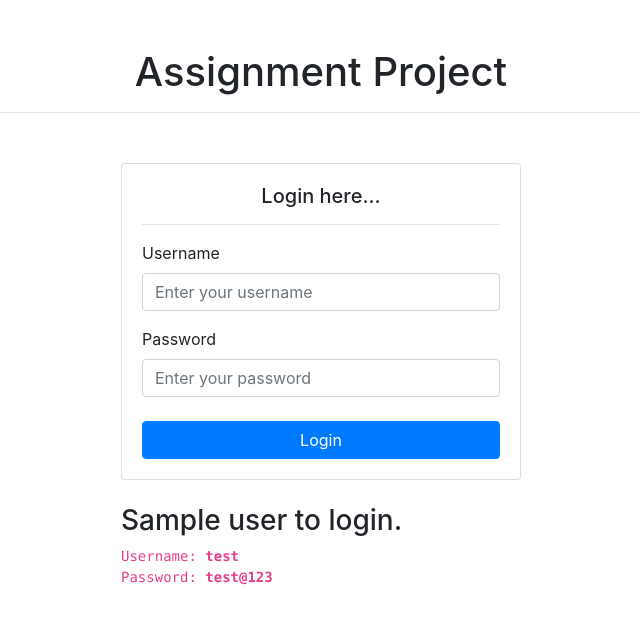
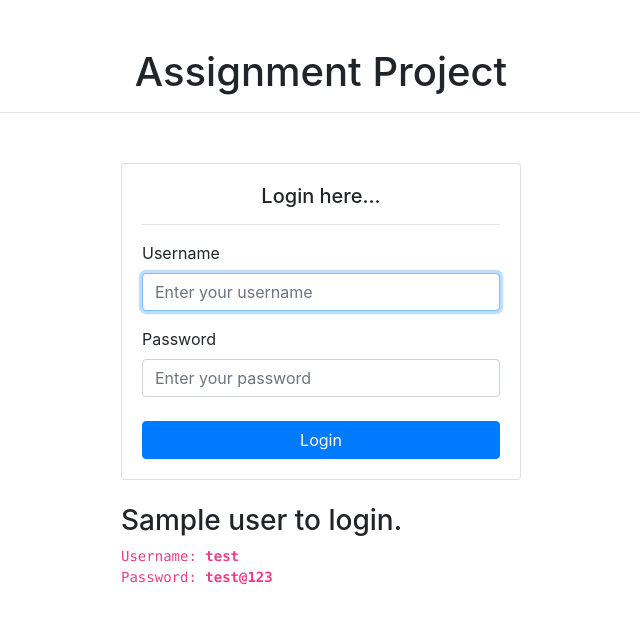
Before and after one commit to webpkm/assignment, an Angular app: page /#/login in a window 1280 px wide. Shown: the top 622 px of the page, without its empty margins (319-959 px from the left). Built offline with nearby package versions, Linux system fonts and the light colour scheme.

Commit message:
Adding the auto focus on username

```diff
--- a/src/app/login/login.component.html
+++ b/src/app/login/login.component.html
@@ -8,7 +8,7 @@
           <label for="username" class="form-label">Username</label>
           <input type="text"
             [ngClass]="{'form-control': true, 'is-invalid': isSubmitted && loginFormGroup.controls['username'].hasError('required')}"
-            id="username" placeholder="Enter your username" formControlName="username" required>
+            id="username" placeholder="Enter your username" formControlName="username" required #username>
           <div class="invalid-feedback mt-2"
             *ngIf="isSubmitted && loginFormGroup.controls['username'].hasError('required')">
             Please enter username.</div>
--- a/src/app/login/login.component.ts
+++ b/src/app/login/login.component.ts
@@ -1,4 +1,4 @@
-import { Component, OnInit } from '@angular/core';
+import { AfterViewInit, Component, ElementRef, OnInit, ViewChild } from '@angular/core';
 import { FormControl, FormGroup, Validators } from '@angular/forms';
 import { Router } from '@angular/router';
 
@@ -11,7 +11,8 @@ const PASSWORD_MAX_LENGH = 20;
   styleUrls: ['./login.component.scss']
 })
 
-export class LoginComponent implements OnInit {
+export class LoginComponent implements OnInit, AfterViewInit {
+  @ViewChild('username') username!: ElementRef<HTMLInputElement>;
   loginFormGroup: FormGroup;
   isSubmitted: boolean = false;
   passwordMinLength: number = PASSWORD_MIN_LENGH;
@@ -46,4 +47,7 @@ export class LoginComponent implements OnInit {
     }
   }
 
+  ngAfterViewInit() {
+    this.username.nativeElement.focus();
+  }
 }
```
